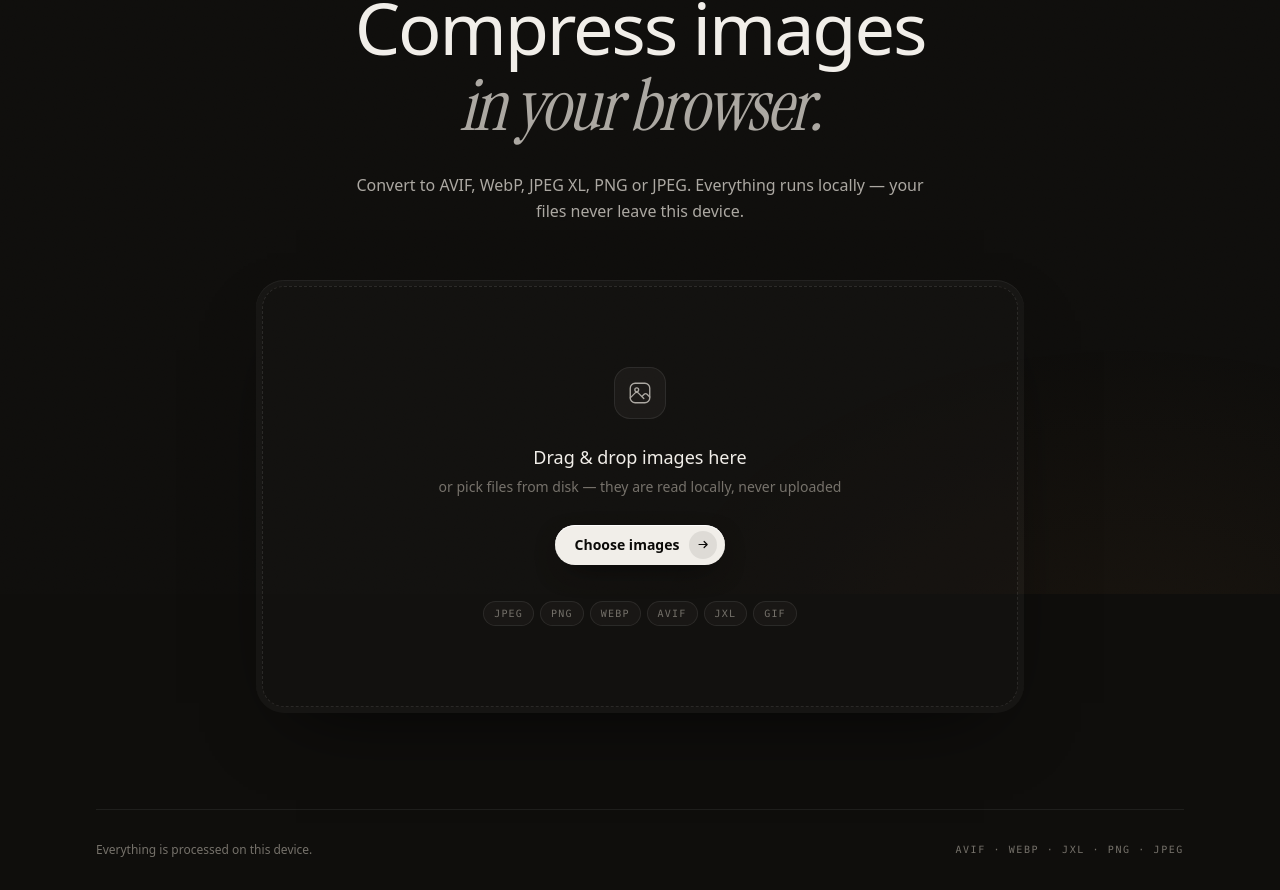
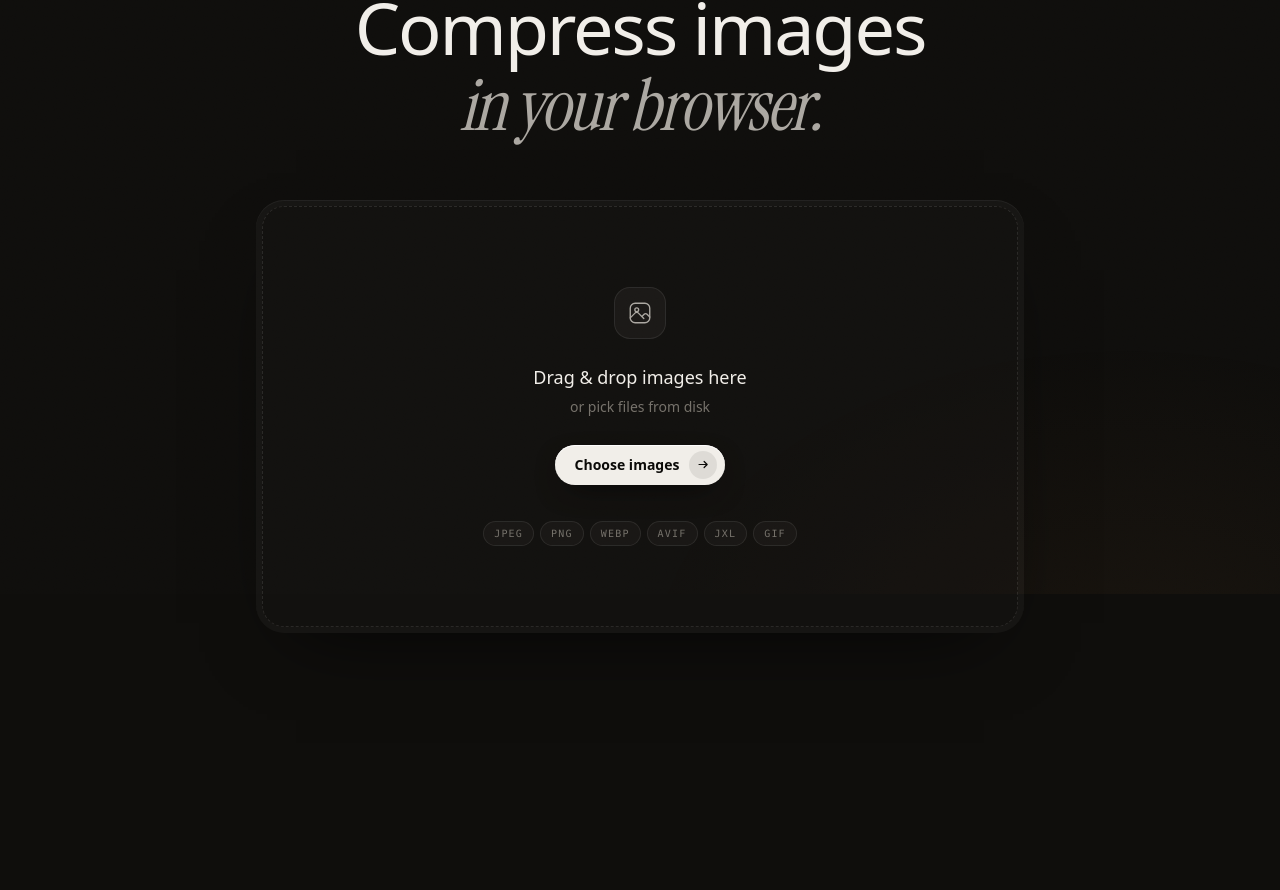
Before and after one commit to davidrojom/imagen, a React (Vite) app: page / in a window 1280 px wide. Shown: the part 206-1096 px from the top of the page. After the commit the page ends 935 px from the top, so only its background shows below. Built offline with nearby package versions, Linux system fonts and the light colour scheme.

Commit message:
refactor: Remove footer and redundant messaging from UI
The footer and descriptive paragraph about local processing were
removed as this information is now communicated more concisely in
the dropzone component.

```diff
--- a/src/App.tsx
+++ b/src/App.tsx
@@ -61,13 +61,6 @@ export default function App() {
                 in your browser.
               </span>
             </h2>
-            <p
-              className="mt-7 max-w-xl animate-rise text-base leading-relaxed text-ink-dim"
-              style={{ animationDelay: "140ms" }}
-            >
-              Convert to AVIF, WebP, JPEG&nbsp;XL, PNG or JPEG. Everything runs
-              locally — your files never leave this device.
-            </p>
             <div
               className="mt-14 w-full max-w-3xl animate-rise"
               style={{ animationDelay: "210ms" }}
@@ -77,17 +70,6 @@ export default function App() {
           </section>
         )}
       </main>
-
-      <footer className="mx-auto w-full max-w-6xl px-6 sm:px-8">
-        <div className="flex flex-col gap-3 border-t border-white/[0.07] py-8 sm:flex-row sm:items-center sm:justify-between">
-          <p className="text-xs text-ink-faint">
-            Everything is processed on this device.
-          </p>
-          <p className="font-mono text-[10px] tracking-[0.16em] text-ink-faint uppercase">
-            avif · webp · jxl · png · jpeg
-          </p>
-        </div>
-      </footer>
     </div>
   );
 }
--- a/src/components/Dropzone.tsx
+++ b/src/components/Dropzone.tsx
@@ -159,7 +159,7 @@ export default function Dropzone() {
               {dragging ? 'Drop them right here' : 'Drag & drop images here'}
             </p>
             <p className="mt-1.5 text-sm text-ink-faint">
-              or pick files from disk — they are read locally, never uploaded
+              or pick files from disk
             </p>
             <button type="button" onClick={openPicker} className="btn-primary mt-7">
               Choose images
```
